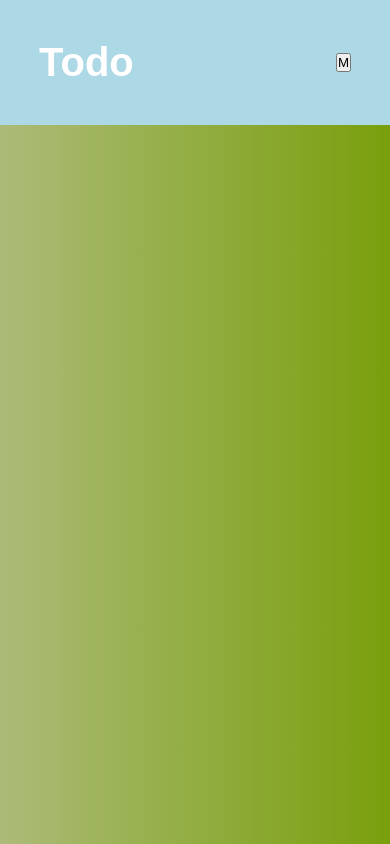
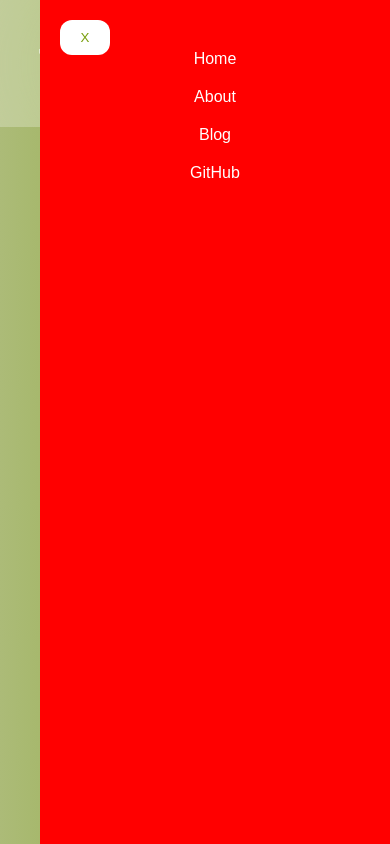
Before and after one commit to Ilkhomov-web/todo-js, a website: page index.html in a window 390 px wide. Drawn offline with nearby package versions, Linux system fonts and the light colour scheme.

Commit message:
some chnage

```diff
--- a/index.html
+++ b/index.html
@@ -3,6 +3,10 @@
   <head>
     <meta charset="UTF-8" />
     <meta name="viewport" content="width=device-width, initial-scale=1.0" />
+    <link
+      rel="stylesheet"
+      href="https://fonts.googleapis.com/css2?family=Material+Symbols+Outlined:opsz,wght,FILL,GRAD@20..48,100..700,0..1,-50..200&icon_names=menu"
+    />
     <link rel="stylesheet" href="style.css" />
     <title>Todo</title>
   </head>
@@ -11,7 +15,9 @@
       <div class="container">
         <nav>
           <h1>Todo</h1>
-          <ul>
+
+          <ul class="mobile-bar">
+            <button>X</button>
             <a href="#">
               <li>Home</li>
             </a>
@@ -25,7 +31,7 @@
               <li>GitHub</li>
             </a>
           </ul>
-          <button>M</button>
+          <button><span class="material-symbols-outlined"> menu </span></button>
         </nav>
       </div>
     </header>
--- a/style.css
+++ b/style.css
@@ -4,6 +4,15 @@
     box-sizing: border-box;
     font-family: sans-serif;
 }
+
+.material-symbols-outlined {
+  font-variation-settings:
+  'FILL' 0,
+  'wght' 600,
+  'GRAD' 0,
+  'opsz' 24
+}
+
 
 body{
     background: #799F0C;
@@ -80,12 +89,47 @@ nav button{
         width: 80%;
     }
     header {
-      background-color: lightblue;
+        background-color: rgba(255, 255, 255, 0.281);
     }
     nav ul{
         display: none;
     }
     nav button{
+        width: 50px;
+        padding: 10px 5px;
         display: inline-block;
+        color: #799F0C;
+        background-color: white;
+        border: none;
+        border-radius: 12px;
+    }
+    .mobile-bar{
+        width: 350px;
+        height: 100vh;
+        background-color: red;
+        display: flex;
+        flex-direction: column;
+        justify-content: start;
+        position: absolute;
+        right: 0;
+        top: 0px;
+        padding: 40px;
+        animation-name: mobileMenu;
+        animation-duration: 1.2s;
+
+    }
+    .mobile-bar button{
+        position: absolute;
+        top: 20px;
+        left: 20px;
     }
   }
+
+
+
+
+  @keyframes mobileMenu{
+    from{background-color: red;
+    right: -300px;}
+    to{background-color: yellow;}
+  }
```
